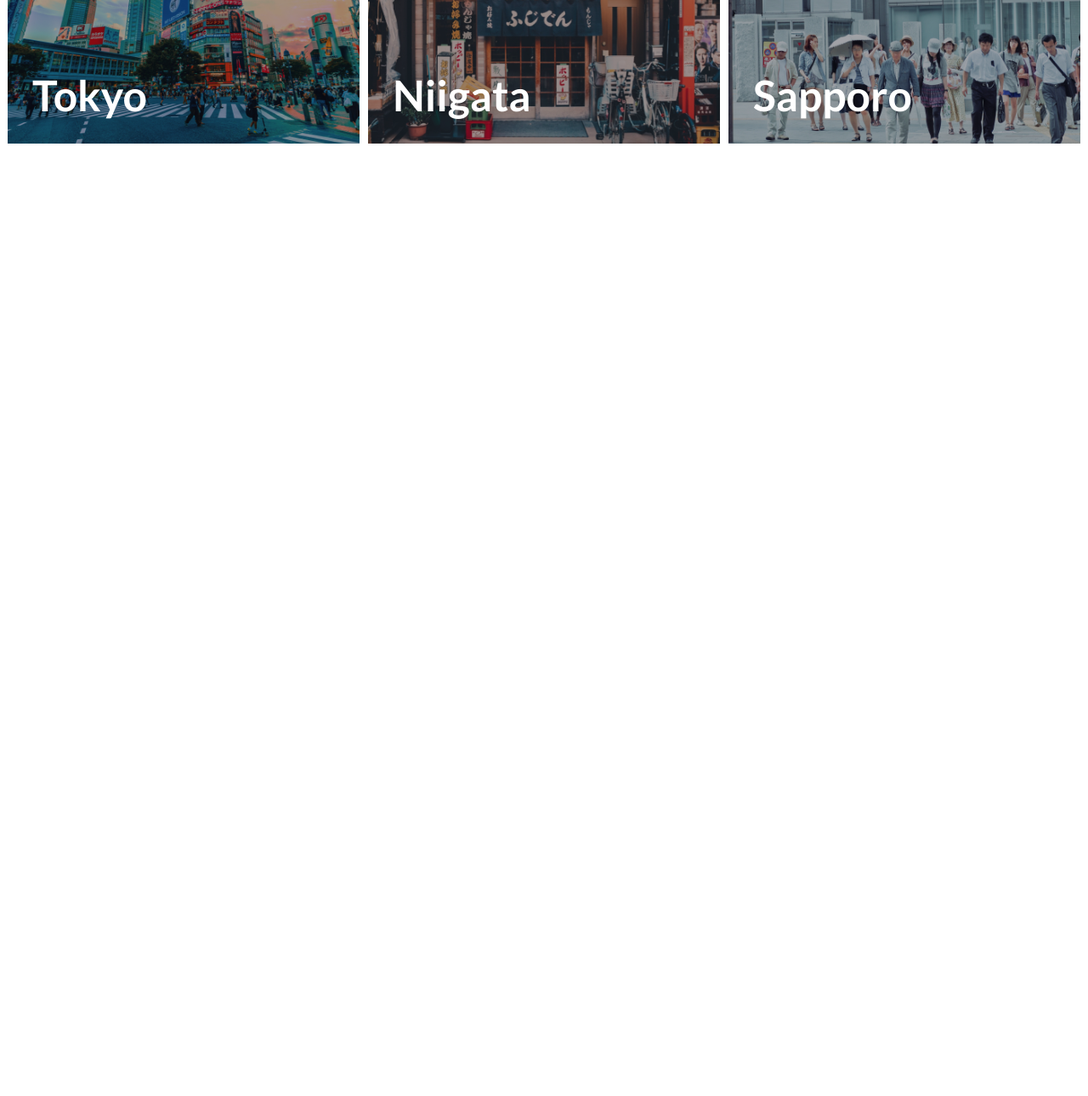
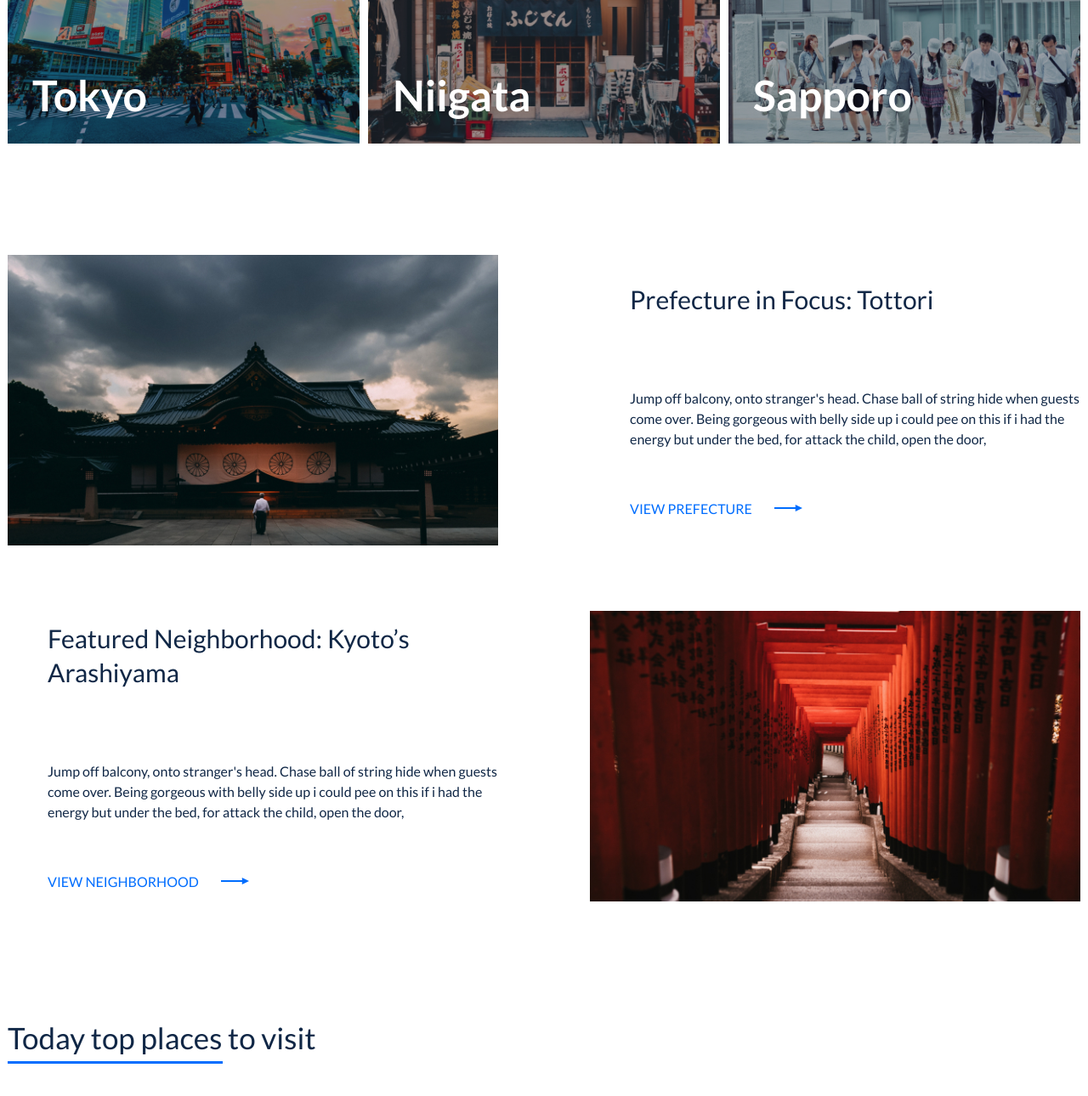
Before and after one commit to Ciphra333/OdiGo, a plain HTML site: page index.html in a window 1280 px wide. Shown: the part 1891-3181 px from the top of the page at 85% size. Before the commit the page ends 2191 px from the top, so only its background shows below. Drawn offline with Linux system fonts and the light colour scheme.

Commit message:
Блок Tours и Top
Блок Tours  доделан, начат блок Top

```diff
--- a/css/style.css
+++ b/css/style.css
@@ -730,3 +730,55 @@
 }
 
 /*  Places End */
+
+/* Tours Start */
+.tours {
+    margin-bottom: 139px;
+}
+.tours__tour {
+    display: grid;
+    grid-template-columns: repeat(2, 1fr);
+    grid-gap: 0 108px;
+    align-items: center;
+    margin-bottom: 77px;
+}
+.tour__info {
+    padding-left: 47px;
+}
+.tour__title {
+    font-weight: 500;
+    font-size: 30px;
+    line-height: 40px;
+    color: #102746;
+    margin-bottom: 85px;
+}
+.tour__text {
+    font-weight: normal;
+    font-size: 16px;
+    line-height: 24px;
+    color: #102746;
+    margin-bottom: 58px;
+}
+.tour__more {
+    font-weight: normal;
+    font-size: 16px;
+    line-height: 24px;
+    color: #006DFE;
+    text-decoration: none;
+    padding-right: 59px;
+    background: url(../img/svg/arrow-right-icon.svg) no-repeat right center;
+}
+.tour__more:hover, .tour__more:focus {
+    opacity: .65;
+}
+/* Tours End */
+
+
+/* Top Start */
+.top {
+    margin-bottom: 86px;
+}
+.top__title {
+    margin-bottom: 54px;
+}
+/* Top End */
--- a/index.html
+++ b/index.html
@@ -183,8 +183,57 @@
                 </div>
             </div>
         </section>
+        <!-- Places End -->
+        <!-- Tours Start -->
+        <div class="tours">
+            <div class="wrapper__full">
+                <div class="tours__tour tour">
+                    <div class="tour__pic">
+                        <img src="./img/Tottori.jpg" alt="Prefecture in Focus: Tottori" class="tour__thumb">
+                    </div>
+                    <div class="tour__info">
+                        <h3 class="tour__title">
+                            Prefecture in Focus: Tottori
+                        </h3>
+                        <p class="tour__text">Jump off balcony, onto stranger's head. Chase ball of string hide when
+                            guests come over. Being gorgeous with belly side up i could pee on this if i had the energy
+                            but under the bed, for attack the child, open the door,
+                        </p>
+                        <a href="#!" class="tour__more">VIEW PREFECTURE</a>
+                    </div>
+                </div>
+                <div class="tours__tour tour">
+                    <div class="tour__info">
+                        <h3 class="tour__title">
+                            Featured Neighborhood: Kyoto’s Arashiyama
+                        </h3>
+                        <p class="tour__text">Jump off balcony, onto stranger's head. Chase ball of string hide when
+                            guests come over. Being gorgeous with belly side up i could pee on this if i had the energy
+                            but under the bed, for attack the child, open the door,
+                        </p>
+                        <a href="#!" class="tour__more">VIEW NEIGHBORHOOD</a>
+                    </div>
 
-        <!-- Places End -->
+                    <div class="tour__pic">
+                        <img src="./img/Kyoto-Arashiyama.jpg" alt="Featured Neighborhood: Kyoto’s Arashiyama"
+                            class="tour__thumb">
+                    </div>
+
+                </div>
+            </div>
+        </div>
+        <!-- Tours End -->
+
+        <!-- Top Start -->
+        <section class="top">
+            <div class="wrapper__full">
+                <h2 class="top__title section-title">Today top places to visit</h2>
+            </div>
+        </section>
+
+
+
+        <!-- Top End -->
     </main>
 
 </body>
```
Also changed, not shown: img/Kyoto-Arashiyama.jpg (added), img/Tottori.jpg (added).
